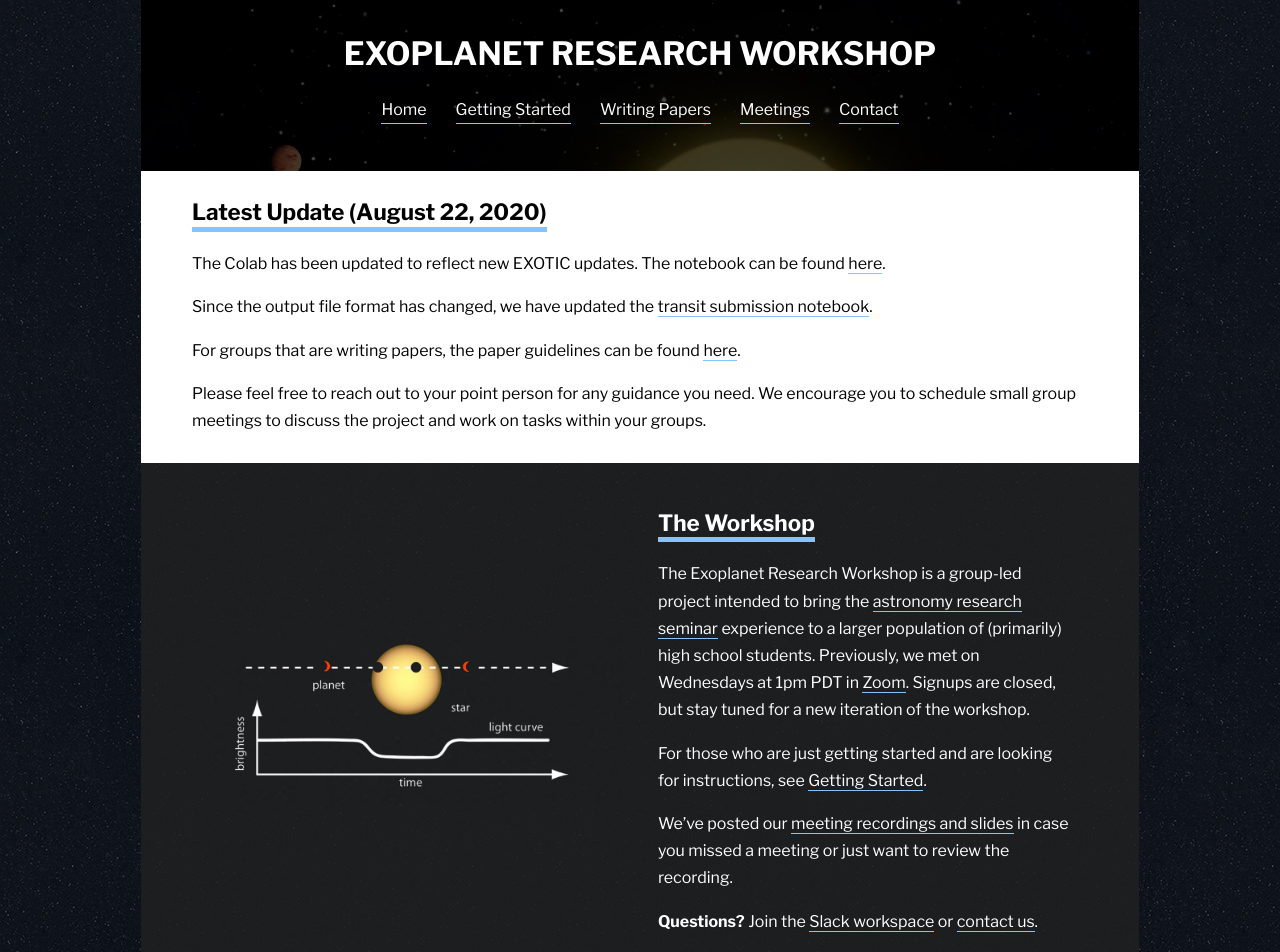
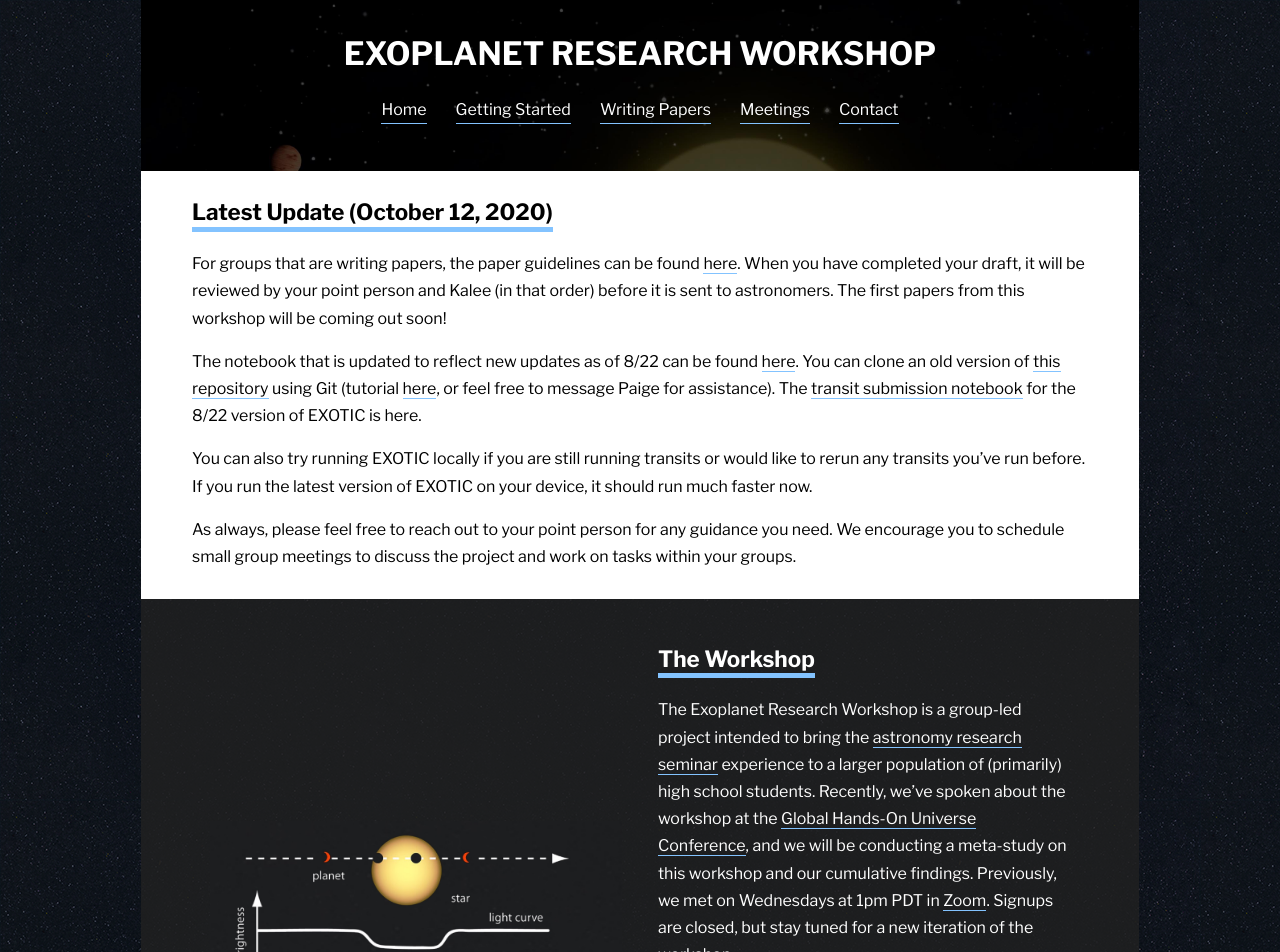
Before and after one commit to paigeyeung/exoplanetresearchworkshop, a Jekyll site: the page built from index.md, in a window 1280 px wide and 1400 px high. Shown: the top 952 px of the window. Built offline with Jekyll 4.4.1, drawn with Linux system fonts in a browser that asks for light colours.

Commit message:
Update announcement, add info

```diff
--- a/index.md
+++ b/index.md
@@ -4,15 +4,15 @@ title: Home
 ---
 <div class="page-display-light" markdown="1">
 
-## Latest Update (August 22, 2020)
+## Latest Update (October 12, 2020)
 
-The Colab has been updated to reflect new EXOTIC updates. The notebook can be found [here](https://colab.research.google.com/drive/1TYBNFgOCijvLEFO4qn_ECy-fv6d9RvC9){:target="_blank"}.
+For groups that are writing papers, the paper guidelines can be found [here](/papers/). When you have completed your draft, it will be reviewed by your point person and Kalee (in that order) before it is sent to astronomers. The first papers from this workshop will be coming out soon!
 
-Since the output file format has changed, we have updated the [transit submission notebook](https://colab.research.google.com/drive/1C4n-FMeb9v675ScZnBa_dQZpzGlxMbBb?usp=sharing){:target="_blank"}.
+The notebook that is updated to reflect new updates as of 8/22 can be found [here](https://colab.research.google.com/drive/1TYBNFgOCijvLEFO4qn_ECy-fv6d9RvC9){:target="_blank"}. You can clone an old version of [this repository](https://github.com/rzellem/exotic) using Git (tutorial [here](https://stackoverflow.com/questions/12256137/cloning-an-older-version-of-github-repo), or feel free to message Paige for assistance). The [transit submission notebook](https://colab.research.google.com/drive/1C4n-FMeb9v675ScZnBa_dQZpzGlxMbBb?usp=sharing){:target="_blank"} for the 8/22 version of EXOTIC is here.
 
-For groups that are writing papers, the paper guidelines can be found [here](/papers/).
+You can also try running EXOTIC locally if you are still running transits or would like to rerun any transits you've run before. If you run the latest version of EXOTIC on your device, it should run much faster now.
 
-Please feel free to reach out to your point person for any guidance you need. We encourage you to schedule small group meetings to discuss the project and work on tasks within your groups.
+As always, please feel free to reach out to your point person for any guidance you need. We encourage you to schedule small group meetings to discuss the project and work on tasks within your groups.
 
 </div>
 
@@ -30,7 +30,7 @@ Please feel free to reach out to your point person for any guidance you need. We
 
 ## The Workshop
 
-The Exoplanet Research Workshop is a group-led project intended to bring the [astronomy research seminar](https://ui.adsabs.harvard.edu/abs/2018AAS...23212207G/abstract){:target="_blank"} experience to a larger population of (primarily) high school students. Previously, we met on Wednesdays at 1pm PDT in [Zoom](https://stanford.zoom.us/j/2940180841){:target="_blank"}. Signups are closed, but stay tuned for a new iteration of the workshop.
+The Exoplanet Research Workshop is a group-led project intended to bring the [astronomy research seminar](https://ui.adsabs.harvard.edu/abs/2018AAS...23212207G/abstract){:target="_blank"} experience to a larger population of (primarily) high school students. Recently, we've spoken about the workshop at the [Global Hands-On Universe Conference](https://www.facebook.com/watch/live/?v=949654105549090&t=1720){:target="_blank"}, and we will be conducting a meta-study on this workshop and our cumulative findings. Previously, we met on Wednesdays at 1pm PDT in [Zoom](https://stanford.zoom.us/j/2940180841){:target="_blank"}. Signups are closed, but stay tuned for a new iteration of the workshop.
 
 For those who are just getting started and are looking for instructions, see [Getting Started](/getting-started/).
 
```
